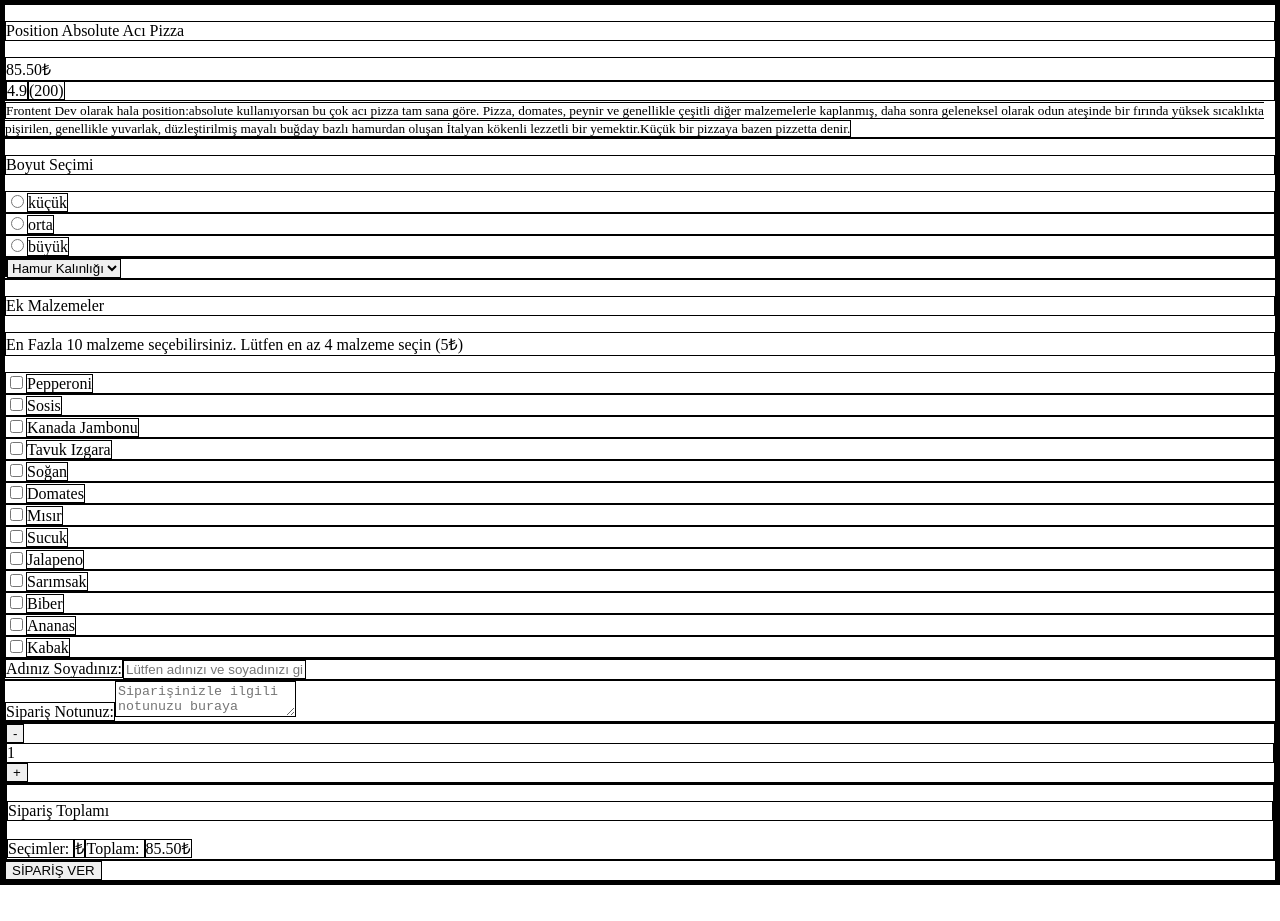
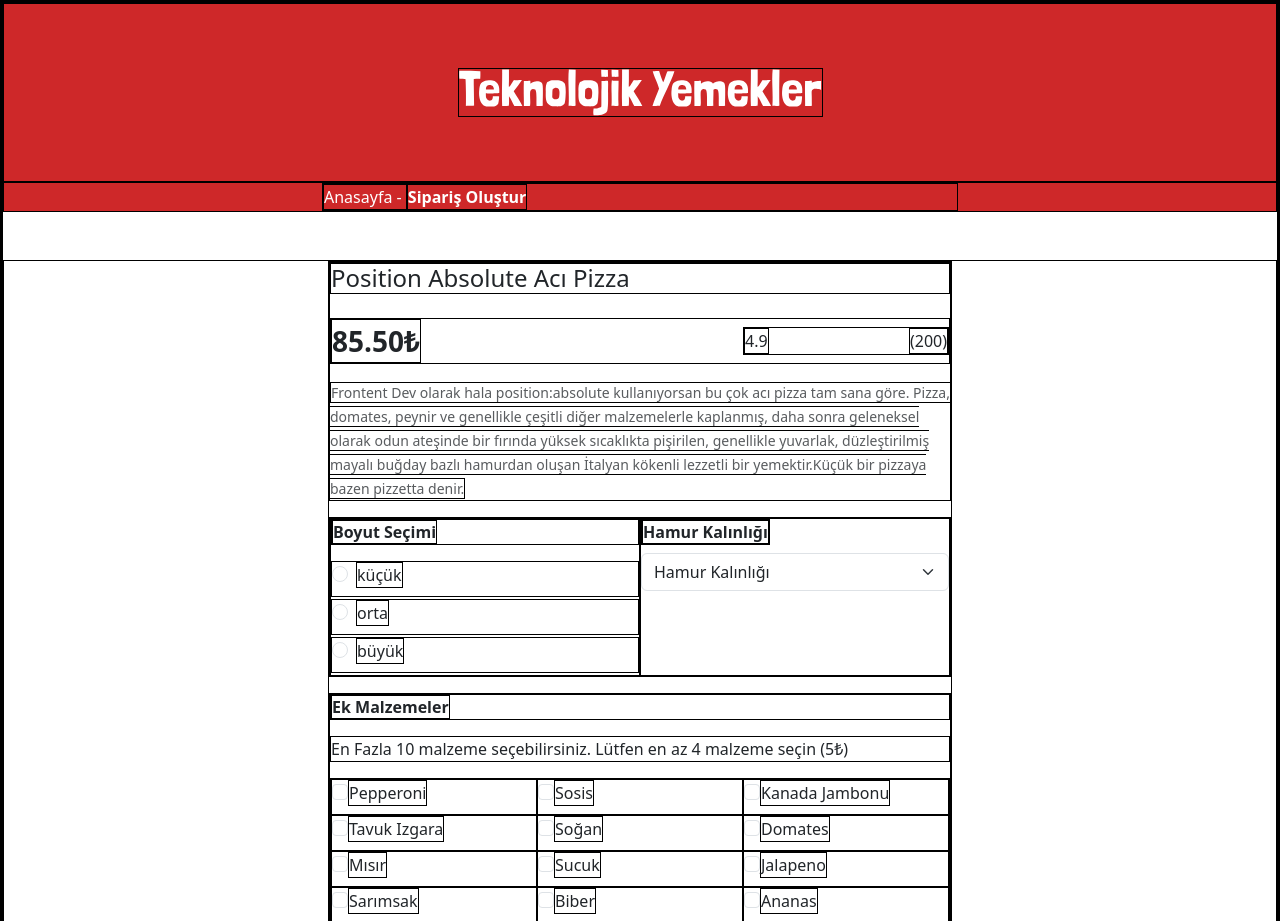
Before and after one commit to Replena/react-pizza, a React (Vite) app: page / in a window 1280 px wide. Shown: the top 921 px of the page. Before the commit the page ends 885 px from the top, so only its background shows below. Built offline with nearby package versions, Linux system fonts and the light colour scheme; a web font is replaced by a local one.

Commit message:
home and success finished

```diff
--- a/index.html
+++ b/index.html
@@ -15,7 +15,7 @@
   <link href="https://fonts.googleapis.com/css2?family=Quattrocento:wght@400;700&display=swap" rel="stylesheet">
   <link href="https://fonts.googleapis.com/css2?family=Satisfy&display=swap" rel="stylesheet">
 
-  <title>Workintech + 🍕</title>
+  <title>Teknolojik Yemekler</title>
 </head>
 
 <body>
--- a/package.json
+++ b/package.json
@@ -25,6 +25,7 @@
     "@types/react": "^18.2.43",
     "@types/react-dom": "^18.2.17",
     "@vitejs/plugin-react": "^4.2.1",
+    "cypress": "^13.14.2",
     "eslint": "^8.55.0",
     "eslint-plugin-react": "^7.33.2",
     "eslint-plugin-react-hooks": "^4.6.0",
--- a/src/App.css
+++ b/src/App.css
@@ -2,4 +2,8 @@ body {
   margin: 0;
   padding: 0;
   box-sizing: border-box;
+  overflow: hidden;
 }
+#logo {
+  z-index: 100;
+}
--- a/src/App.jsx
+++ b/src/App.jsx
@@ -3,9 +3,9 @@ import Home from "./components/Home.jsx";
 import Success from "./components/Success.jsx";
 import FormOrder from "./components/FormOrder.jsx";
 import { BrowserRouter as Router, Route, Switch } from "react-router-dom";
-
+import Header from "./components/Header.jsx";
 import { createGlobalStyle } from "styled-components";
-
+import HeaderNav from "./components/Header-Nav.jsx";
 const GlobalStyle = createGlobalStyle`
   * {
     border: 1px solid black;
@@ -15,7 +15,10 @@ const GlobalStyle = createGlobalStyle`
 function App() {
   return (
     <>
+      {" "}
       <GlobalStyle />
+      <Header />
+      <HeaderNav location={location} />
       <Switch>
         <Route path="/" exact component={FormOrder} />
         <Route path="/order" component={FormOrder} />
--- a/src/components/FormOrder.jsx
+++ b/src/components/FormOrder.jsx
@@ -1,4 +1,5 @@
 import React, { useEffect, useState } from "react";
+import "bootstrap/dist/css/bootstrap.min.css";
 import {
   Form,
   FormGroup,
@@ -8,10 +9,19 @@ import {
   Button,
   Card,
   CardBody,
+  Row,
+  Col,
+  Container,
 } from "reactstrap";
 import pizzaData from "./pizzaData.jsx";
 import { useHistory } from "react-router-dom";
 import axios from "axios";
+import {
+  nameValidate,
+  sizeValidate,
+  selectValidate,
+  ingredientsValidate,
+} from "./validateForm.jsx";
 
 export default function FormOrder() {
   const [size, setSize] = useState("");
@@ -21,13 +31,11 @@ export default function FormOrder() {
   const [count, setCount] = useState(1);
   const [name, setName] = useState("");
   const [notes, setNotes] = useState("");
-  const [radioSelect, setRadioSelect] = useState("");
   const [error, setError] = useState({
     size: "",
     select: "",
     ingredients: "",
-    count: "",
-    radioSelect: "",
+    name: "",
   });
   const [isValidate, setIsValidate] = useState(false);
   const [touches, setTouches] = useState({
@@ -40,11 +48,17 @@ export default function FormOrder() {
 
   const handleRadioChange = (e) => {
     setSize(e.target.value);
+    setTouches((prev) => ({ ...prev, size: true }));
   };
   const handleSelectChange = (e) => {
     setSelect(e.target.value);
+    setTouches((prev) => ({ ...prev, select: true }));
   };
 
+  const handleNameChange = (e) => {
+    setName(e.target.value);
+    setTouches((prev) => ({ ...prev, name: true }));
+  };
   const handleCheckboxChange = (e) => {
     if (e.target.checked) {
       setIngredients([...ingredients, e.target.id]);
@@ -53,9 +67,9 @@ export default function FormOrder() {
         ingredients.filter((ingredient) => ingredient !== e.target.id)
       );
     }
+    setTouches((prev) => ({ ...prev, ingredients: true }));
   };
-  console.log("Size:", size);
-  console.log("Select:", select);
+
   const calculateSizePrice = (sizeChoose) => {
     const sizePrice = {
       orta: 10,
@@ -79,6 +93,43 @@ export default function FormOrder() {
       calculateSizePrice(size);
     setTotal(totalCalculate);
   }, [size, select, ingredients, count]);
+
+  useEffect(() => {
+    let errors = {
+      size: "",
+      select: "",
+      ingredients: "",
+      name: "",
+    };
+
+    if (!nameValidate(name)) {
+      errors.name = "Lütfen adınızı soyadınızı giriniz";
+    }
+
+    if (!sizeValidate(size)) {
+      errors.size = "Lütfen pizza boyutunu seçin.";
+    }
+
+    if (!selectValidate(select)) {
+      errors.select = "Lütfen hamur kalınlığını seçin.";
+    }
+
+    if (!ingredientsValidate(ingredients)) {
+      errors.ingredients = "4 ile 10 arasında malzeme seçmelisiniz.";
+    }
+
+    setError(errors);
+    if (
+      nameValidate(name) &&
+      sizeValidate(size) &&
+      selectValidate(select) &&
+      ingredientsValidate(ingredients)
+    ) {
+      setIsValidate(true);
+    } else {
+      setIsValidate(false);
+    }
+  }, [name, size, select, ingredients]);
 
   const plus = () => setCount(count + 1);
   const minus = () => setCount(count > 1 ? count - 1 : 1);
@@ -109,26 +160,33 @@ export default function FormOrder() {
         console.log(error);
       });
   };
+
   return (
-    <>
-      <Form onSubmit={handleSubmit}>
+    <Container
+      fluid
+      className="d-flex justify-content-center align-items-center my-5"
+      style={{ minHeight: "100vh" }}
+    >
+      <Form onSubmit={handleSubmit} className="w-50">
         <FormGroup>
-          <p>{pizzaData.name}</p>
-
-          <div>{pizzaData.price.toFixed(2)}₺</div>
-
-          <div>
+          <h4>{pizzaData.name}</h4>
+          <div className="d-flex justify-content-between align-items-center mt-4 mb-3">
+            <strong className="fs-3">{pizzaData.price.toFixed(2)}₺</strong>
+            <div className="text-right col-4 d-flex justify-content-between">
               <span>{pizzaData.size}</span>
-            <span>{pizzaData.oylayanKisiler}</span>
+              <span>{` ${pizzaData.oylayanKisiler}`}</span>
             </div>
-
+          </div>
           <FormText>{pizzaData.text}</FormText>
         </FormGroup>
 
-        <FormGroup>
-          <p>Boyut Seçimi</p>
+        <FormGroup className="d-flex flex-column flex-md-row">
+          <div className="w-100 w-md-75">
+            <p>
+              <strong>Boyut Seçimi</strong>
+            </p>
             {pizzaData.sizeChoose.map((size, index) => (
-            <div key={index}>
+              <div key={index} className="form-check">
                 <Input
                   type="radio"
                   name="size"
@@ -139,11 +197,14 @@ export default function FormOrder() {
                 <Label htmlFor={size}>{size}</Label>
               </div>
             ))}
-        </FormGroup>
-
-        <FormGroup>
-          <Label htmlFor="sideChoose"> </Label>
-
+            {error.size && touches.size && (
+              <p className="text-danger">{error.size}</p>
+            )}
+          </div>
+          <div className="w-100 w-md-25 pl-0 pl-md-3">
+            <Label htmlFor="sideChoose">
+              <strong>Hamur Kalınlığı</strong>
+            </Label>
             <Input
               id="sideChoose"
               name="select"
@@ -157,16 +218,24 @@ export default function FormOrder() {
                 </option>
               ))}
             </Input>
+            {error.select && touches.select && (
+              <p className="text-danger">{error.select}</p>
+            )}
+          </div>
         </FormGroup>
 
         <FormGroup>
-          <p>Ek Malzemeler</p>
+          <p>
+            {" "}
+            <strong>Ek Malzemeler</strong>
+          </p>
           <p>
             En Fazla 10 malzeme seçebilirsiniz. Lütfen en az 4 malzeme seçin
             (5₺)
           </p>
+          <div className="d-flex flex-wrap">
             {pizzaData.ingredientsData.map((ingredient, index) => (
-            <div key={index}>
+              <div key={index} className="col-4">
                 <Input
                   type="checkbox"
                   id={ingredient}
@@ -175,49 +244,78 @@ export default function FormOrder() {
                 <Label htmlFor={ingredient}>{ingredient}</Label>
               </div>
             ))}
+          </div>
+          {error.ingredients && touches.ingredients && (
+            <p className="text-danger">{error.ingredients}</p>
+          )}
         </FormGroup>
 
         <FormGroup>
-          <Label htmlFor="isim">Adınız Soyadınız:</Label>
+          <Label htmlFor="isim">
+            <strong>Adınız Soyadınız:</strong>
+          </Label>
           <Input
             type="text"
             id="isim"
             placeholder="Lütfen adınızı ve soyadınızı girin"
+            onChange={handleNameChange}
           />
+          {error.name && touches.name && (
+            <p className="text-danger">{error.name}</p>
+          )}
         </FormGroup>
 
         <FormGroup>
-          <Label htmlFor="order-note">Sipariş Notunuz:</Label>
+          <Label htmlFor="order-note">
+            <strong>Sipariş Notunuz:</strong>
+          </Label>
           <Input
             type="textarea"
             id="order-note"
             placeholder="Siparişinizle ilgili notunuzu buraya yazabilirsiniz."
           />
         </FormGroup>
-
-        <FormGroup>
-          <div>
-            <Button color="warning" onClick={minus}>
-              -
+        <div className="my-4">
+          {" "}
+          <hr />
+        </div>
+        <div className="row d-flex">
+          <div className="col-4">
+            <FormGroup className="d-flex justify-content-end align-items-center">
+              <Button color="warning" onClick={minus} className="w-50 p-3">
+                <strong> -</strong>
               </Button>
-            <div>{count}</div>
-            <Button color="warning" onClick={plus}>
-              +
+              <div className="w-50 d-flex justify-content-center p-3">
+                <strong>{count}</strong>
+              </div>
+              <Button color="warning" onClick={plus} className="w-50 p-3">
+                <strong> +</strong>
               </Button>
+            </FormGroup>
           </div>
+          <div className="col-8">
             <Card>
               <CardBody>
-              <p>Sipariş Toplamı</p>
+                <p>
+                  <strong>Sipariş Toplamı</strong>
+                </p>
+                <div className="d-flex justify-content-between">
                   <span>{`Seçimler: `}</span>
-              <span>{"₺"}</span>
-              <span>{`Toplam: `}</span>
+                  <span>{`${ingredients.length * 5}₺`}</span>
+                </div>
+                <div className="d-flex justify-content-between">
+                  <span>{` Toplam: `}</span>
                   <span>{`${total.toFixed(2)}₺`}</span>
+                </div>
               </CardBody>
             </Card>
 
-          <Button color="warning">SİPARİŞ VER</Button>
-        </FormGroup>
+            <Button color="warning" disabled={!isValidate} className="w-100">
+              SİPARİŞ VER
+            </Button>
+          </div>
+        </div>
       </Form>
-    </>
+    </Container>
   );
 }
--- /dev/null
+++ b/src/components/Header-Nav.jsx
@@ -0,0 +1,47 @@
+import React from "react";
+import { Link } from "react-router-dom";
+import styled from "styled-components";
+
+const Nav = styled.nav`
+  display: flex;
+  width: 100%;
+  justify-content: center;
+  background-color: #ce2829;
+`;
+const TextContent = styled.div`
+  display: flex;
+  justify-content: flex-start;
+  width: 50%;
+`;
+
+const StyledLink = styled(Link)`
+  color: white;
+  text-decoration: none;
+  }
+`;
+
+const StrongLink = styled(Link)`
+  font-weight: bold;
+  color: white;
+  text-decoration: none;
+`;
+
+const HeaderNav = ({ location }) => {
+  const headerVisible =
+    location.pathname === "/" || location.pathname === "/order";
+
+  return (
+    <>
+      {headerVisible && (
+        <Nav>
+          <TextContent>
+            <StyledLink to="/home"> Anasayfa -&nbsp;</StyledLink>
+            <StrongLink to="/order">Sipariş Oluştur</StrongLink>
+          </TextContent>
+        </Nav>
+      )}
+    </>
+  );
+};
+
+export default HeaderNav;
--- /dev/null
+++ b/src/components/Header.jsx
@@ -0,0 +1,20 @@
+import teknoLogo from "../assets/tekno.svg";
+import styled from "styled-components";
+
+const OrderHeader = styled.div`
+  display: flex;
+  justify-content: center;
+  background-color: #ce2829;
+  width: 100%;
+  padding: 4rem 0;
+`;
+
+const Header = () => {
+  return (
+    <OrderHeader>
+      <img src={teknoLogo} id="logo" alt="Tekno logo" />
+    </OrderHeader>
+  );
+};
+
+export default Header;
--- a/src/components/Home.jsx
+++ b/src/components/Home.jsx
@@ -1,6 +1,9 @@
 import styled from "styled-components";
 import { Link } from "react-router-dom";
 const HomeDiv = styled.div`
+  position: absolute;
+  top: 0;
+  width: 100%;
   height: 100vh;
   background-image: url("../assets/iteration-1-assets/home-banner.png");
   background-size: cover;
@@ -14,23 +17,26 @@ const HomeDiv = styled.div`
 
 const Title = styled.h1`
   text-align: center;
-  margin: 0;
-  height: 61px;
   color: white;
+  font-size: 4rem;
+  font-weight: 300;
+  font-family: "Barlow";
+  padding-bottom: 5rem;
 `;
 
 const Button = styled(Link)`
   display: flex;
-  max-width: 5rem;
+  font-size: 1rem;
   justify-content: center;
   align-items: center;
   background-color: #fdc913;
   text-decoration: none;
-  color: #000000;
+  color: black;
   font-family: "Barlow";
   font-weight: 600;
-  border-radius: 20px;
-  padding: 1rem;
+  border-radius: 50px;
+  border: none;
+  padding: 1rem 4rem;
 `;
 
 function Home() {
--- a/src/components/Success.jsx
+++ b/src/components/Success.jsx
@@ -2,21 +2,19 @@ Success;
 import styled from "styled-components";
 
 const SuccessWrapper = styled.div`
-  display: flex;
-  flex-direction: column;
+  background: #ce2829;
+  position: absolute;
+  top: 0;
+  width: 100%;
   height: 100vh;
-  background: #ce2829;
-  overflow: hidden;
 `;
-
 const SuccessText = styled.p`
+  text-align: center;
+  font-size: 3rem;
   color: white;
-  display: flex;
-  justify-content: center;
-  align-items: center;
-  text-align: center;
-  height: 100%;
-  font-size: 3rem;
+  top: 50%;
+  transform: translateY(-50%);
+  position: relative;
 `;
 
 function Success() {
--- /dev/null
+++ b/src/components/validateForm.jsx
@@ -0,0 +1,12 @@
+export const nameValidate = (name) => {
+  return /^[a-z ,.'-]+$/i.test(name.trim());
+};
+export const sizeValidate = (size) => {
+  return size.length > 0;
+};
+export const selectValidate = (select) => {
+  return select.length > 0 && select !== "Hamur Kalınlığı";
+};
+export const ingredientsValidate = (ingredients) => {
+  return ingredients.length <= 10 && ingredients.length >= 4;
+};
```
Also changed, not shown: src/assets/tekno.svg (added), src/components/FormOrder.css (added), 1 other file (tests, documents, lock files or other folders). Lines whose indentation alone changed are shown as unchanged.
